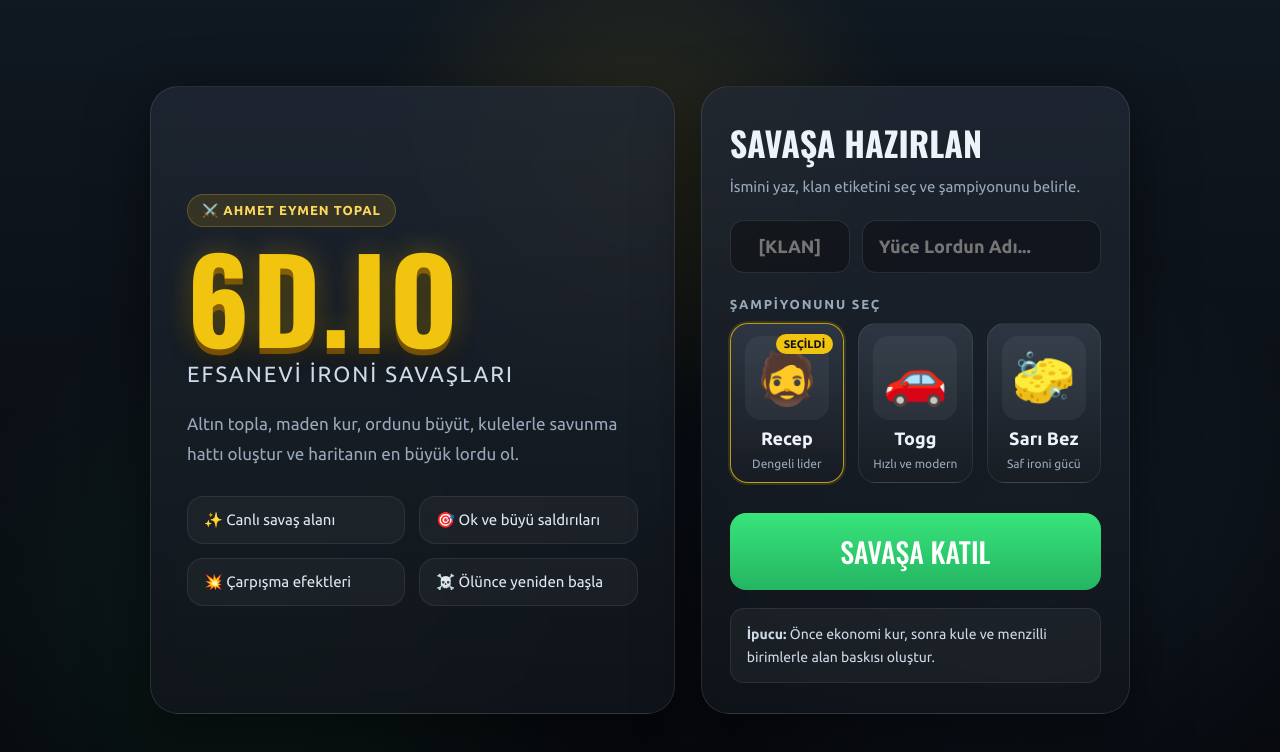
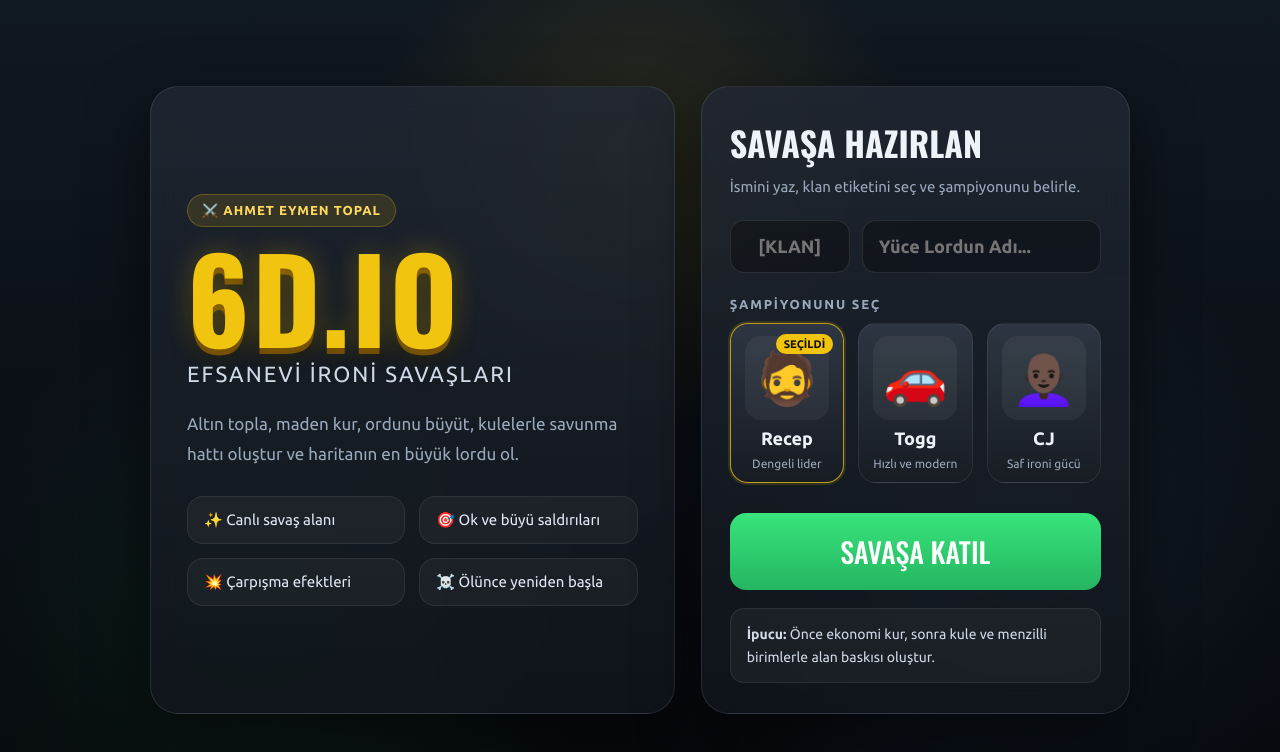
Before and after one commit to bilisimnao-netizen/npm-install-npm-start, a website: page index.html in a window 1280 px wide. Drawn offline with nearby package versions, Linux system fonts and the light colour scheme; no server answers.

```diff
--- a/index.html
+++ b/index.html
@@ -692,9 +692,9 @@
                     <div class="char-box" onclick="selectChar('bez', this)">
                         <div class="char-preview">
                             <img id="preview-bez" src="bez.png" alt="Sarı Bez">
-                            <span class="emoji" id="emoji-bez">🧽</span>
+                            <span class="emoji" id="emoji-bez">👩🏿‍🦲</span>
                         </div>
-                        <div class="char-name">Sarı Bez</div>
+                        <div class="char-name">CJ </div>
                         <div class="char-desc">Saf ironi gücü</div>
                     </div>
                 </div>
```
Also changed, not shown: 1 other file.
